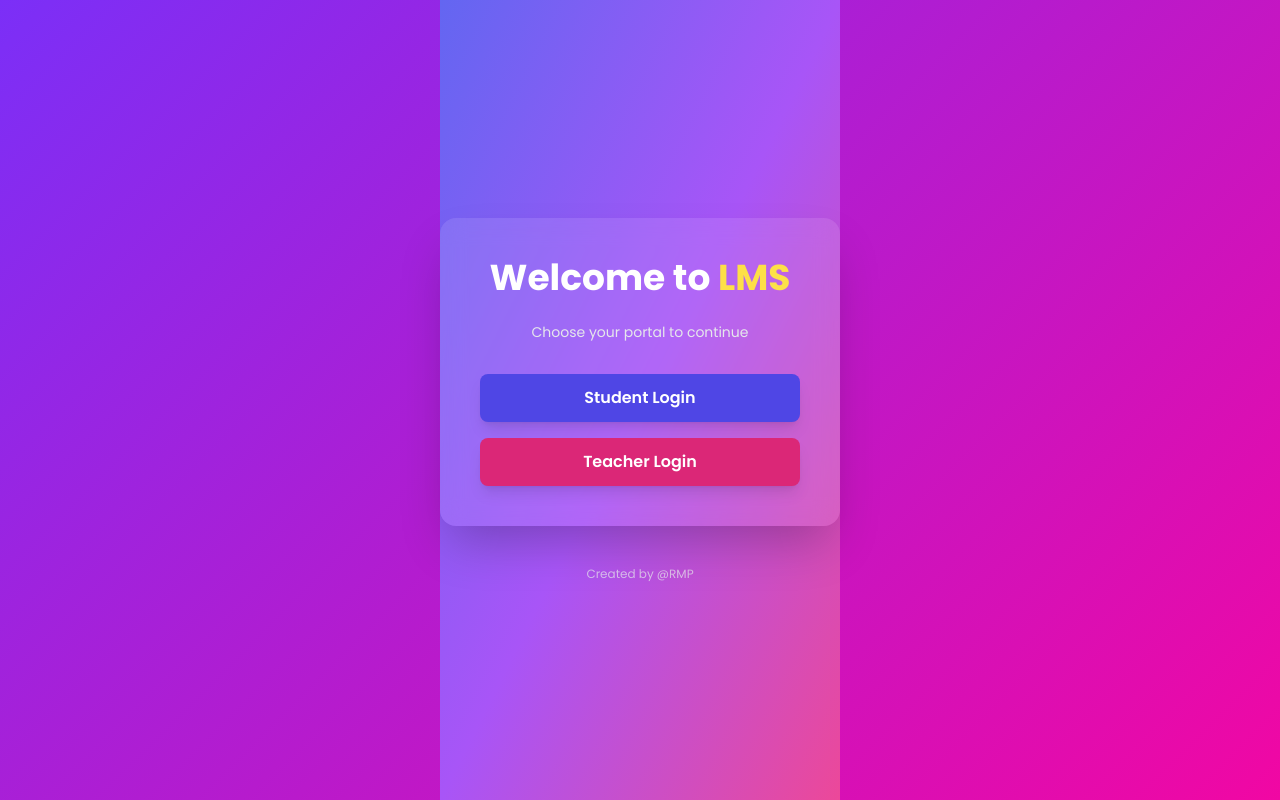
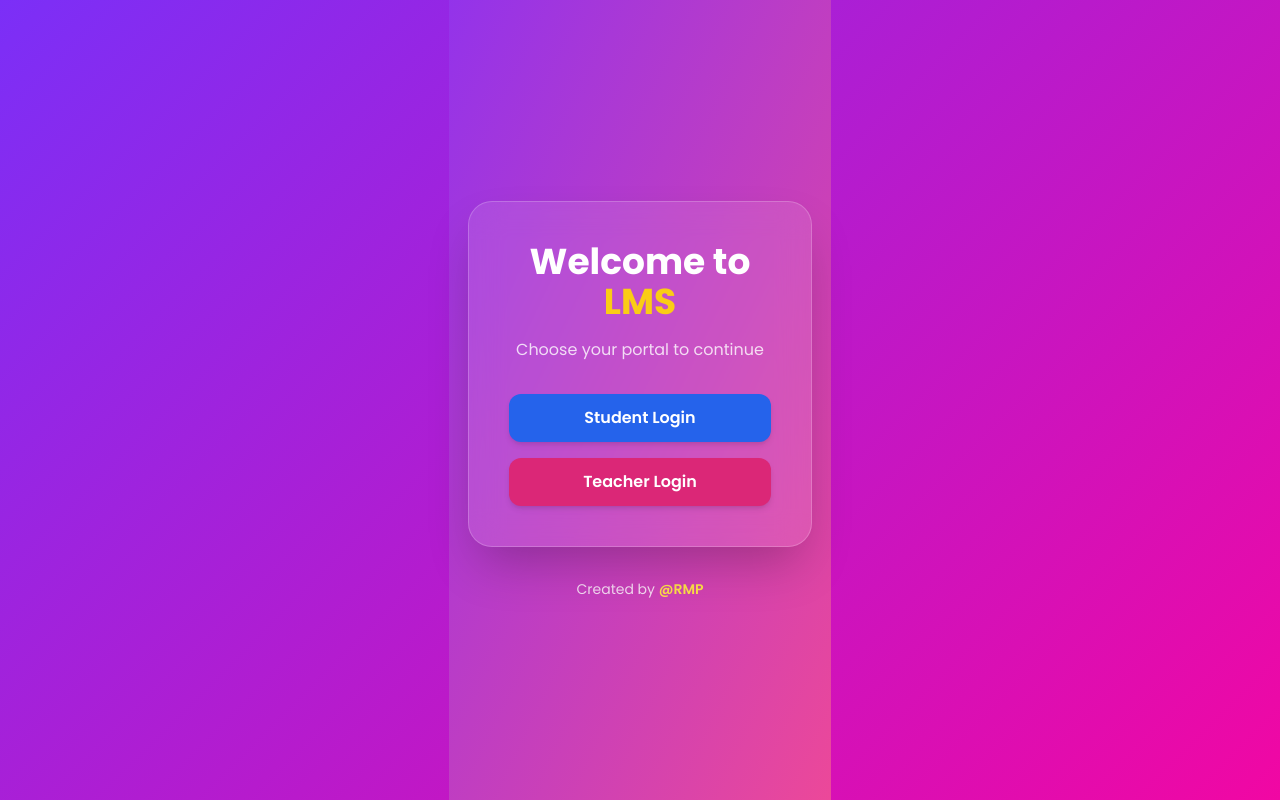
Before and after one commit to kPhani45/Fedf-lms1, a React (Vite) app: page / in a window 1280 px wide. Built offline with nearby package versions, Linux system fonts and the light colour scheme.

Commit message:
Update App.jsx

```diff
--- a/src/App.jsx
+++ b/src/App.jsx
@@ -1,31 +1,34 @@
+import React from "react";
 import { Link } from "react-router-dom";
 
 export default function App() {
   return (
-    <div className="min-h-screen flex flex-col items-center justify-center bg-gradient-to-br from-indigo-500 via-purple-500 to-pink-500 text-white">
-      <div className="bg-white/10 backdrop-blur-md p-10 rounded-2xl shadow-2xl text-center w-[90%] sm:w-[400px]">
-        <h1 className="text-4xl font-extrabold mb-6">Welcome to <span className="text-yellow-300">LMS</span></h1>
-        <p className="text-sm text-gray-200 mb-8">Choose your portal to continue</p>
-
+    <div className="min-h-screen flex flex-col items-center justify-center bg-gradient-to-br from-purple-600 to-pink-500 text-white">
+      <div className="bg-white/10 backdrop-blur-lg p-10 rounded-3xl shadow-2xl text-center max-w-md w-[90%] border border-white/20">
+        <h1 className="text-4xl font-bold mb-4">
+          Welcome to <span className="text-yellow-400">LMS</span>
+        </h1>
+        <p className="text-white/80 mb-8">
+          Choose your portal to continue
+        </p>
         <div className="flex flex-col gap-4">
           <Link
             to="/student-login"
-            className="bg-indigo-600 hover:bg-indigo-700 text-white font-semibold py-3 rounded-lg transition-all duration-200 shadow-lg"
+            className="bg-blue-600 hover:bg-blue-700 text-white py-3 rounded-xl font-semibold shadow-md transition"
           >
             Student Login
           </Link>
           <Link
             to="/teacher-login"
-            className="bg-pink-600 hover:bg-pink-700 text-white font-semibold py-3 rounded-lg transition-all duration-200 shadow-lg"
+            className="bg-pink-600 hover:bg-pink-700 text-white py-3 rounded-xl font-semibold shadow-md transition"
           >
             Teacher Login
           </Link>
         </div>
       </div>
-
-      <footer className="mt-10 text-xs text-gray-200 opacity-70">
-        Created by @RMP
-      </footer>
+      <p className="mt-8 text-white/80 text-sm">
+        Created by <span className="text-yellow-300 font-semibold">@RMP</span>
+      </p>
     </div>
   );
 }
```
